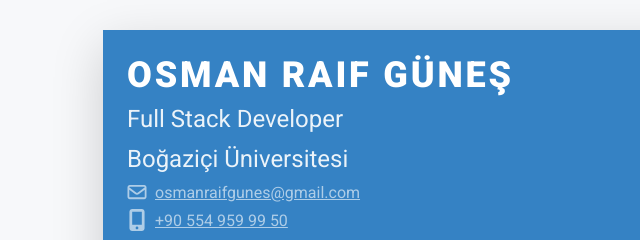
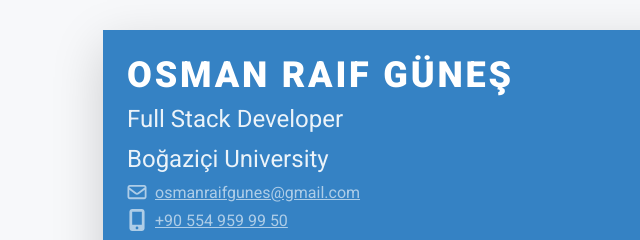
Before and after one commit to osmanraifgunes/osmanraifgunes.github.io, a plain HTML site: page index.html in a window 1280 px wide. Shown: the top 240 px of the page, 37-677 px from the left. Drawn offline with Linux system fonts and the light colour scheme.

Commit message:
Update index.html

```diff
--- a/index.html
+++ b/index.html
@@ -39,7 +39,7 @@
 								<h1 class="name mt-0 mb-1 text-white text-uppercase text-uppercase">Osman Raif Güneş
 								</h1>
 								<div class="title mb-1">Full Stack Developer </div>
-								<div class="title mb-1">Boğaziçi Üniversitesi </div>
+								<div class="title mb-1">Boğaziçi University </div>
 								<ul class="list-unstyled">
 									<li class="mb-1"><a class="text-link" href="mailto:osmanraifgunes@gmail.com"><i
 												class="far fa-envelope fa-fw me-2"
```
